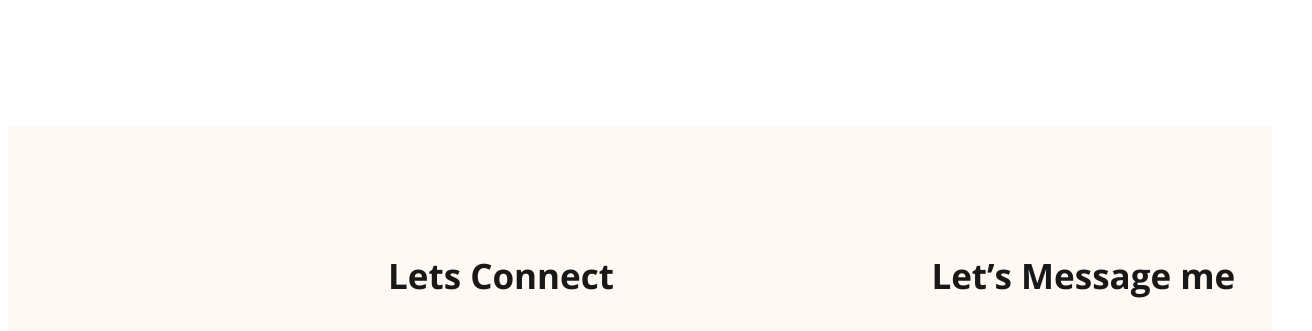
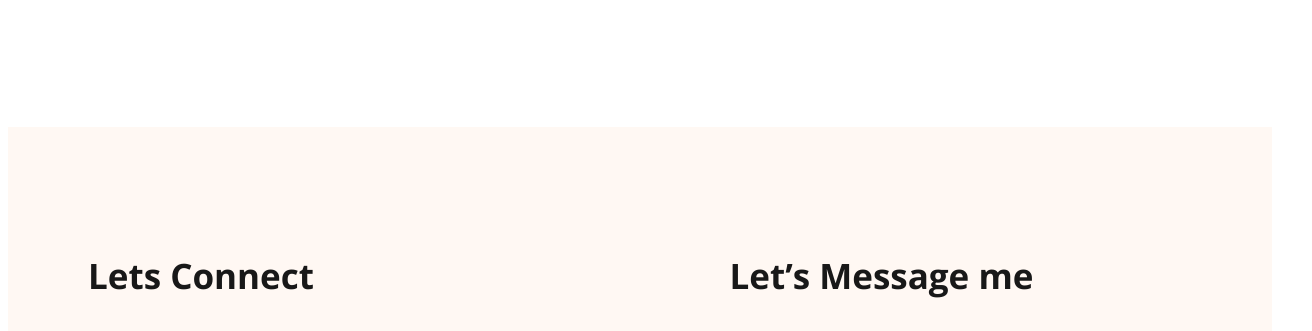
Before and after one commit to shanto470/web-developer-portfolio, a plain HTML site: page index.html in a window 1280 px wide. Shown: the part 3182-3513 px from the top of the page, 1312 px wide, since content can reach past the window. Drawn offline with nearby package versions, Linux system fonts and the light colour scheme.

```diff
--- a/css/portfolio.css
+++ b/css/portfolio.css
@@ -147,7 +147,7 @@ main {
 /* footer styles  */
 footer {
   padding-top: 90px;
-  padding-left: 380px;
+  padding-left: 80px;
   margin-bottom: 100px;
   display: flex;
   gap: 100px;
```
